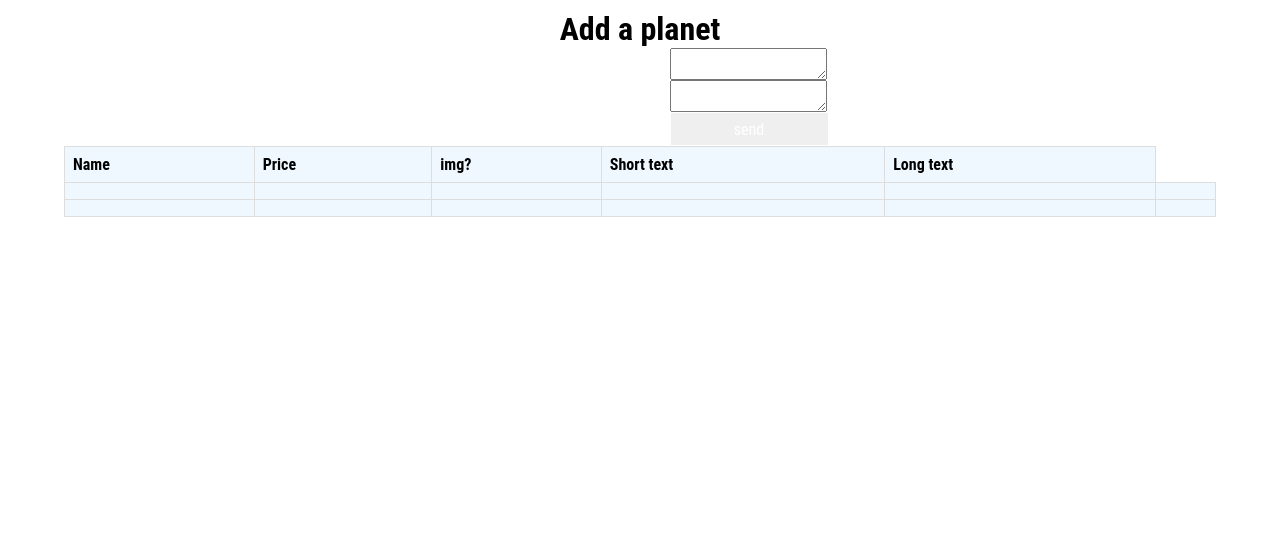
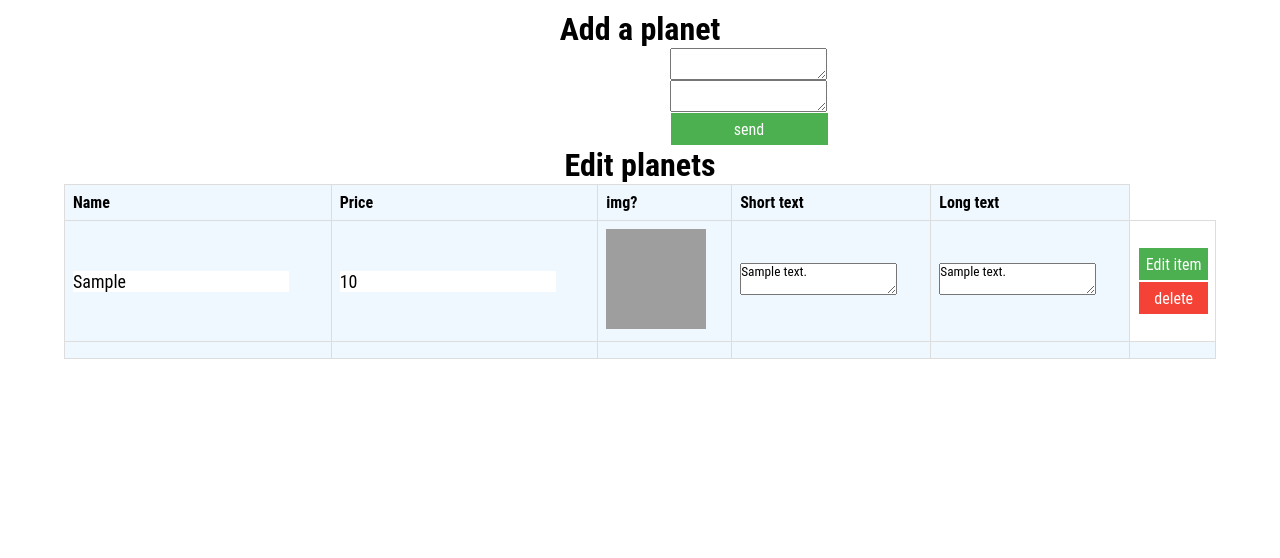
Before and after one commit to CeMagnum/UNST, a PHP site: page /admin/admintest/planets.php in a window 1280 px wide. Shown: the part 64-622 px from the top of the page. Run offline with PHP 8.4, Linux system fonts and the light colour scheme; the visitor is signed in with stand-in values (Sample User, id 1); tables that the repository leaves empty or names only in its code hold one stand-in row (values such as "Sample post"); lists and menus that the app fills with data are empty; grey boxes are pictures that could not be loaded.

Commit message:
admin edit planets

```diff
--- a/admin/admintest/admin.css
+++ b/admin/admintest/admin.css
@@ -8,6 +8,10 @@
     font-family: 'Roboto Condensed', sans-serif;
     scroll-behavior: smooth;
     text-decoration: none;
+}
+
+body {
+    max-width: 100vw;
 }
 
 a:link,a:visited {color: white;}
@@ -80,10 +84,19 @@ footer {
     display: none;
 }
 
+img {
+    height: 100px;
+    width: 100px;
+}
+
 input[type="text"], input[type="date"]{
     border: none;
     font-size: large;
     /* background-color: #4CAF50; */
+}
+
+input[type="textarea"]{
+    color: black;
 }
 
 input[type="submit"]{
--- a/admin/admintest/planets.php
+++ b/admin/admintest/planets.php
@@ -11,7 +11,7 @@
         <div class="column">
             <textarea name="shortdescription"></textarea>
             <textarea name="longdescription"></textarea>
-            <input type="submit" value="send" name="bttn">
+            <input class="good" type="submit" value="send" name="bttn">
         </div>
     </div>
     <table>
@@ -21,18 +21,27 @@
             <th>img?</th>
             <th>Short text</th>
             <th>Long text</th>
-        </tr><?php
+        </tr>
+        <h1>Edit planets</h1>
+        <?php
         $blem = $conn->prepare("SELECT * FROM journeys");
         $blem->execute();
         $result = $blem->fetchAll(PDO::FETCH_ASSOC);
         foreach($result as $i){ echo '
-        <tr>
-            <td></td>
-            <td></td>
-            <td></td>
-            <td></td>
-            <td></td>
-            <td></td>
+        <tr><form method="POST" action="delete.php">
+            <td><input type="text" name="planet" value="'.$i['planet'].'"/></td>
+            <td><input type="text" name="price" value="'.$i['price'].'"/></td>
+            <td><img src="../../assets/img/planets/'.$i['planet'].'.png" alt="'.$i['planet'].'"> </td>
+            <td><textarea type="text" name="shortdescription">'.$i['shortdescription'].'</textarea></td>
+            <td><textarea type="text" name="longdescription"/>'.$i['longdescription'].'</textarea></td>
+            <td class="btns">
+                <input class="inv" type="text" name="planet_id" value="'.$i['planet_id'].'">
+                <input class="good" type="submit" name="editItem" value="Edit item"></form>
+            <form method="POST" action="delete.php">
+                <input class="inv" type="text" name="planet_id" value='.$i['planet_id'].'/>
+                <input class="bad" type="submit" name="delete" value="delete">
+            </form>
+            </td>
         </tr>
         ';}?>
         <tr>
--- a/index.php
+++ b/index.php
@@ -122,7 +122,7 @@ include("includes/connect.php");
         <div class="recenties_div_1">
             <div class="recenties_div_2">
                 <div class="recenties_div_3">
-                <?php $blem = $conn->prepare("SELECT reviews.*,journeys.planet FROM reviews INNER JOIN journeys ON reviews.planet_id=journeys.planet_id WHERE curated = 1 ORDER BY RAND(); ");
+                <?php $blem = $conn->prepare("SELECT reviews.*,journeys.planet,users.username FROM reviews INNER JOIN journeys ON reviews.planet_id=journeys.planet_id INNER JOIN users ON reviews.user_id=users.user_id WHERE curated = 1 ORDER BY RAND(); ");
                     $blem->execute();
                     $result = $blem->fetchAll(PDO::FETCH_ASSOC);
                     foreach($result as $i)
--- a/public/book.php
+++ b/public/book.php
@@ -1,7 +1,4 @@
 <?php
-
-use LDAP\Result;
-
 include("../includes/connect.php");
 include("../includes/header.php");
 include("../includes/navbar.php");
```
